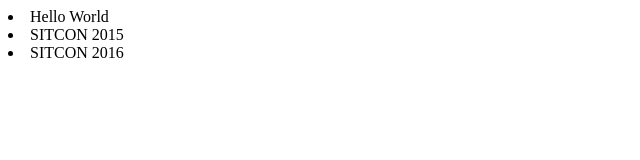
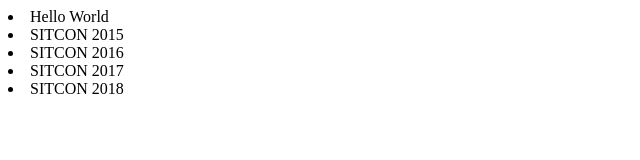
Before and after one commit to ShuweiChang/workshop, a plain HTML site: page index.html in a window 1280 px wide. Shown: the whole page, without its empty margins (0-640 px from the left). Drawn offline with Linux system fonts and the light colour scheme.

Commit message:
log add li 5

```diff
--- a/index.html
+++ b/index.html
@@ -6,5 +6,7 @@
 		<li>Hello World</li>
 		<li>SITCON 2015</li>
 		<li>SITCON 2016</li>
+		<li>SITCON 2017</li>
+		<li>SITCON 2018</li>
 	</body>
 </html>
```
